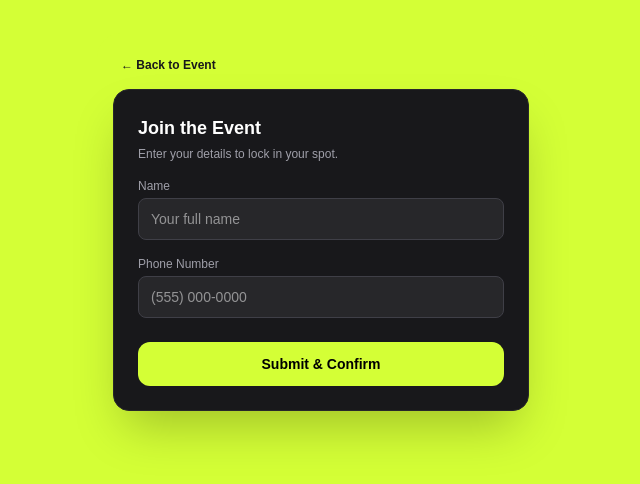
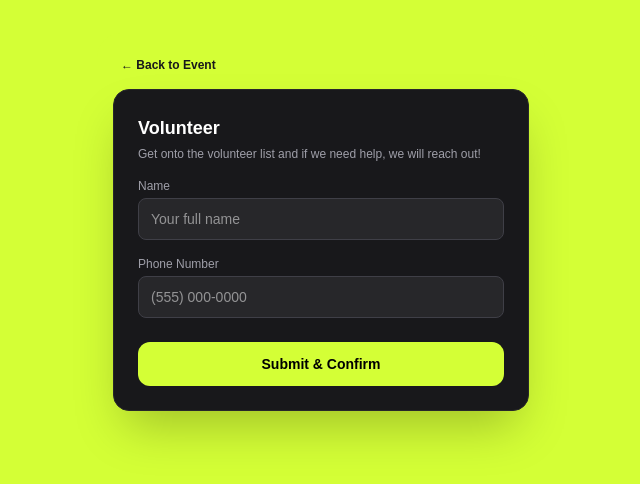
Before and after one commit to solowmodel/blanklanding, a Next.js app: page /signup in a window 1280 px wide. Shown: the part 158-642 px from the top of the page, without its empty margins (319-959 px from the left). Built offline with nearby package versions, Linux system fonts and the light colour scheme.

Commit message:
form wording

```diff
--- a/app/signup/page.tsx
+++ b/app/signup/page.tsx
@@ -10,8 +10,8 @@ function SignupForm() {
 
   return (
     <div className="w-full bg-zinc-900 border border-zinc-800 rounded-2xl p-6 shadow-2xl text-white mb-4">
-      <h2 className="text-lg font-bold mb-1">Join the Event</h2>
-      <p className="text-xs text-zinc-400 mb-4">Enter your details to lock in your spot.</p>
+      <h2 className="text-lg font-bold mb-1">Volunteer</h2>
+      <p className="text-xs text-zinc-400 mb-4">Get onto the volunteer list and if we need help, we will reach out!</p>
 
       {submitted ? (
         <div className="py-8 text-center text-[#d4ff36] font-semibold text-sm">
```
